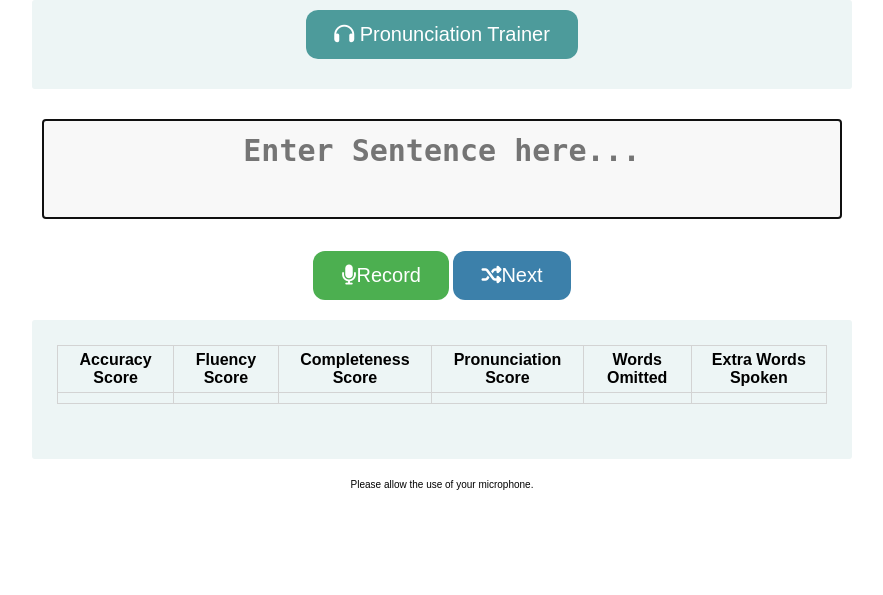
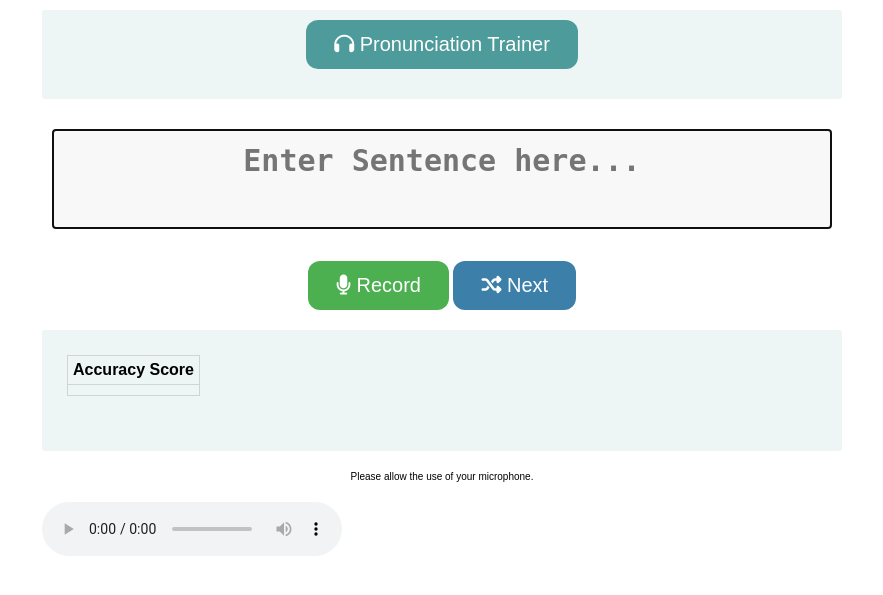
Before and after one commit to LokeshAgnihotri/Ai-Pronounciation-Trainer, a Flask app: page / in a window 1280 px wide. Shown: the top 595 px of the page, without its empty margins (198-1081 px from the left). Run offline with Flask 3, Linux system fonts and the light colour scheme; lists and menus that the app fills with data are empty; some libraries are stand-ins or nearby versions.

Commit message:
pronounce button wokring and next word working

```diff
--- a/app.py
+++ b/app.py
@@ -6,7 +6,9 @@ import eng_to_ipa as ipa
 import pyttsx3
 from flask import make_response
 import speech_recognition as sr
-from pydub import AudioSegment
+import wave
+import audioop
+
 
 
 
@@ -37,6 +39,41 @@ def getAudio(file_name):
     return response
 
 
+
+
+#  A method to convert the text to speech using pyttsx3
+def convert_text_to_speech(text, audio_name_location):
+    engine = pyttsx3.init()
+    voices = engine.getProperty('voices')
+    engine.setProperty('voice', voices[1].id) #changing voice to index 1 for female voice
+    engine.save_to_file(text,audio_name_location)
+    engine.runAndWait()
+    return audio_name_location
+
+# convert text to IPA
+def convert_text_to_ipa(text):
+    return ipa.convert(text)
+
+# Send audio and phonetic transcription to the front end
+@app.route(rootPath+'/pronunciation_trainer', methods=['POST'])
+def pronunciation_trainer():
+    event = {'body': json.dumps(request.get_json(force=True))}
+    text = event['body']
+    # text = request.json['text']
+    phenome = convert_text_to_ipa(text)
+    sound = convert_text_to_speech(text, reference_recordings_path + "test.mpeg")
+
+    #   Create JSON response
+    response = {
+        'phenome': phenome,
+        'sound': sound
+    }
+    return json.dumps(response)
+
+
+
+
+
 @app.route(rootPath+'/receiver', methods=['POST'])
 def getAudioFromText():
     event = {'body': json.dumps(request.get_json(force=True))}
@@ -45,14 +82,13 @@ def getAudioFromText():
     data = jsonify(data)
     return data
 
-@app.route(rootPath+'/send_text', methods=['POST'])
-def send_Text():
-    event = {'body': json.dumps(request.get_json(force=True))}
-    print(event)
-    return "success"
 
 
-@app.route('/random_word')
+
+
+
+# Suggest next word
+@app.route('/next_word')
 def random_word():
     with open('english_dictionary.txt', 'r') as file:
         words = file.read().splitlines()
@@ -64,6 +100,8 @@ def random_word():
     pronunciation_audio_file = f"pronunciation_{random_word}.mpeg"
     engine.save_to_file(random_word, reference_recordings_path + pronunciation_audio_file)
     engine.runAndWait()
+
+    convert_text_to_speech(random_word, reference_recordings_path + pronunciation_audio_file)
 
     return jsonify({'random_word': random_word, 'random_word_ipa': random_word_ipa,
                     'pronunciation_audio': reference_recordings_path + pronunciation_audio_file})
--- a/static/javascript/get_random_word.js
+++ b/static/javascript/get_random_word.js
@@ -1,15 +1,15 @@
-function chooseRandomWord() {
-    fetch('http://127.0.0.1:5000/random_word')
+function next_word() {
+    fetch('http://127.0.0.1:5000/next_word')
       .then(response => response.json()) // Parse the response as JSON
       .then(data => {
         const randomWord = data.random_word;
         const randomWordIpa = data.random_word_ipa;
         const randomWordAudio = data.pronunciation_audio;
 
-        document.getElementById("referenceWord").value = `Your random word is: ${randomWord} and its phonetics are: ${randomWordIpa}`;
+        document.getElementById("reftext").value = `Your random word is: ${randomWord} and its phonetics are: ${randomWordIpa}`;
 
-        document.getElementById("audio").src = randomWordAudio
+        document.getElementById("audioPlayer").src = randomWordAudio
       });
   }
 
-  document.getElementById("suggestRandomWord").addEventListener("click", chooseRandomWord);
+  document.getElementById("next").addEventListener("click", next_word);
--- a/static/javascript/pronunciation_trainer.js
+++ b/static/javascript/pronunciation_trainer.js
@@ -1,11 +1,11 @@
 
 const _button_pronounce_trainer = document.getElementById("button_pronounce_trainer")
 const _reftext = document.getElementById("reftext")
+const audio = document.getElementById("audio`")
 
 _button_pronounce_trainer.onclick = function () {
 
-
-    fetch("http://127.0.0.1:5000/send_text",
+    fetch("http://127.0.0.1:5000/pronunciation_trainer",
         {
             method: 'POST',
             headers: {
@@ -14,17 +14,25 @@ _button_pronounce_trainer.onclick = function () {
             },
 
             body: JSON.stringify(_reftext.value)
-        }).then(res => {
-        if (res.ok) {
-            return res.json()
-        } else {
+        })
+        .then(response =>
+        {
+        if (response.ok)
+        {
+            return response.json()
+        } else
+        {
             alert("something is wrong")
         }
     }).then(jsonResponse => {
+        _reftext.value = 'The phoentics are :'+jsonResponse['phenome'];
 
-            // Log the response data in the console
-            console.log(jsonResponse)
-            _reftext.value = jsonResponse
+
+
+        document.getElementById("audioPlayer").src = jsonResponse['sound'];
+        audioPlayer.play();  // Play the audio
+
+
 
         }
     ).catch((err) => console.error(err));
--- a/templates/UI.html
+++ b/templates/UI.html
@@ -1,9 +1,9 @@
 <!DOCTYPE html>
-<html lang="en" >
+<html lang="en">
 
 <head>
   <meta charset="UTF-8">
-    <meta name="viewport" content="width=device-width, initial-scale=1.0"/>
+  <meta name="viewport" content="width=device-width, initial-scale=1.0" />
   <title>Pronunciation Assessment</title>
   <link rel="stylesheet" href="../static/stylesheet/style.css">
   <script src='https://kit.fontawesome.com/a076d05399.js'></script>
@@ -11,59 +11,63 @@
 
 <body>
 
-    <div class="container" id="ttscont">
+  <div class="container">
+    <div id="ttscont" class="container">
       <div class="button-container">
         <button id="button_pronounce_trainer" class="h-button">
-                <span class="fas fa-headphones"></span> Pronunciation Trainer </button>
+          <span class="fas fa-headphones"></span> Pronunciation Trainer
+        </button>
       </div>
 
       <div id="ttsList"></div>
-        <div class="container" id="ttsloader">
+      <div id="ttsloader" class="container">
         <div id="loader"></div>
       </div>
     </div>
 
-    <div class=container id="formcontainer">
+    <div id="formcontainer" class="container">
       <form id="reftextform">
-            <textarea id = "reftext" rows = "3" cols = "80" name = "reftext" maxlength="160" autofocus placeholder="Enter Sentence here..."></textarea>
+        <textarea id="reftext" rows="3" cols="80" name="reftext" maxlength="160" autofocus
+          placeholder="Enter Sentence here..."></textarea>
       </form>
       <br>
     </div>
 
     <div class="button-container">
-
       <button id="microphone" class="green-button">
-            <span class="fa fa-microphone"></span>Record</button>
-              <button id="suggestRandomWord" class="blue-button">
-            <span class="fa fa-random"></span>Next</button>
+        <span class="fa fa-microphone"></span> Record
+      </button>
+      <button id="next" class="blue-button">
+        <span class="fa fa-random"></span> Next
+      </button>
     </div>
 
-    <div class="container" id="recordcont">
+    <div id="recordcont" class="container">
       <div id="recordingsList"></div>
 
-        <div class="container" id="recordloader">
+      <div id="recordloader" class="container">
         <div id="loader"></div>
       </div>
 
       <div id="metrics" class="animate-bottom">
-            <div class=container>
+        <div class="container">
           <div id="summarytable">
             <table>
               <tr>
                 <th>Accuracy Score</th>
-                            <th>Fluency Score</th>
+                <!-- <th>Fluency Score</th>
                 <th>Completeness Score</th>
                 <th>Pronunciation Score</th>
                 <th id="woh">Words Omitted</th>
-                            <th id="wih">Extra Words Spoken</th>
+                <th id="wih">Extra Words Spoken</th> -->
               </tr>
               <tr>
                 <td id="accuracyscore"></td>
-                            <td id="fluencyscore"></td>
+                <!-- <td id="fluencyscore"></td>
                 <td id="completenessscore"></td>
                 <td id="pronscore"></td>
                 <td id="wordsomitted"></td>
-                            <td id="wordsinserted"></td>
+                <td id="wordsinserted"></td> -->
               </tr>
             </table>
           </div>
@@ -73,21 +77,25 @@
           <div id="detailedtable">
             <table>
               <tr id="wordrow"></tr>
-                        <tr id ="phonemerow"></tr>
-                        <tr id ="scorerow"></tr>
+              <tr id="phonemerow"></tr>
+              <tr id="scorerow"></tr>
             </table>
           </div>
         </div>
-
+      </div>
     </div>
 
+    <footer id="footeralert">Please allow the use of your microphone.</footer>
   </div>
 
-    <footer id=footeralert>Please allow the use of your microphone.</footer>
+  <div class="container">
+    <div id="audioPlayerContainer">
+      <audio id="audioPlayer" controls autoplay></audio>
+    </div>
+  </div>
 
-<!--    <script src="{{ url_for('static', filename='index.js') }}"></script>-->
-<!--    <script src="https://cdn.rawgit.com/mattdiamond/Recorderjs/08e7abd9/dist/recorder.js"></script>-->
   <script src="../static/javascript/pronunciation_trainer.js"></script>
+<script src="../static/javascript/get_random_word.js"></script>
 
 </body>
 
```
Also changed, not shown: 14 other files. Lines whose indentation alone changed are shown as unchanged.
